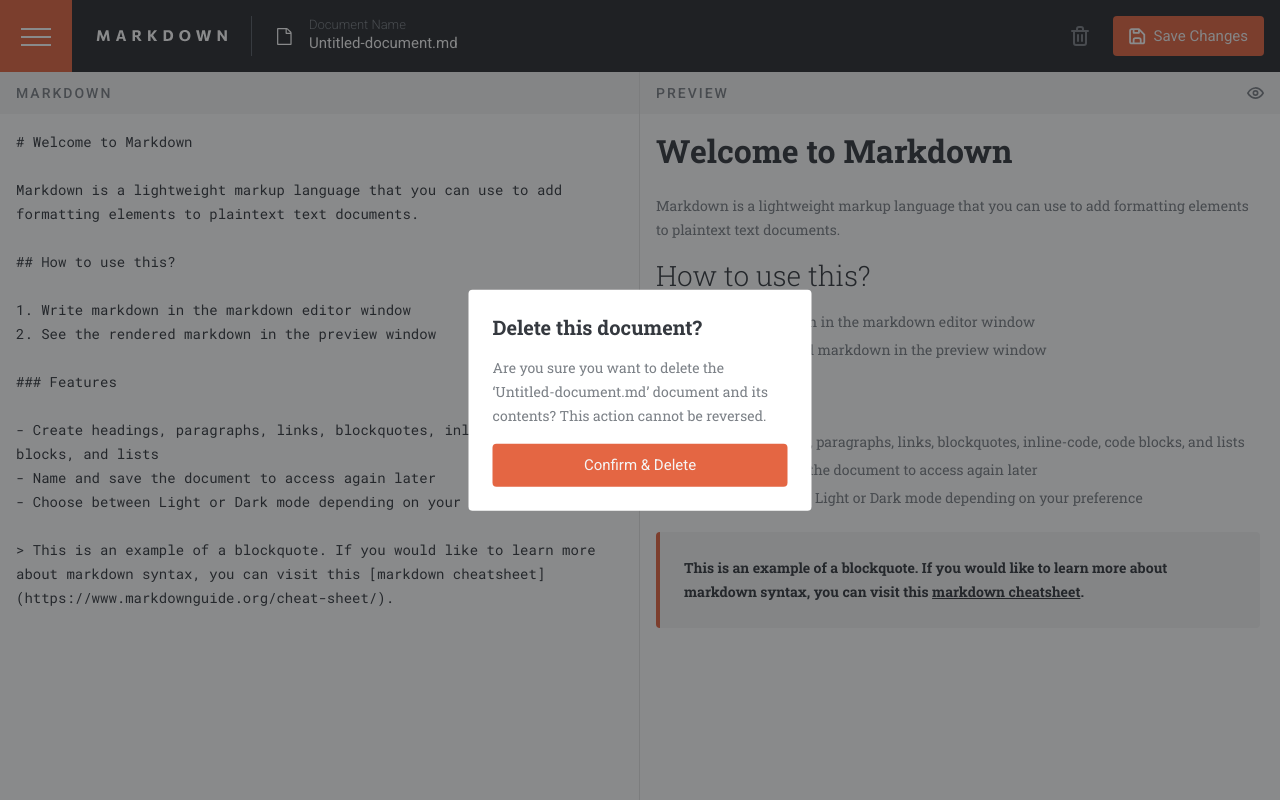
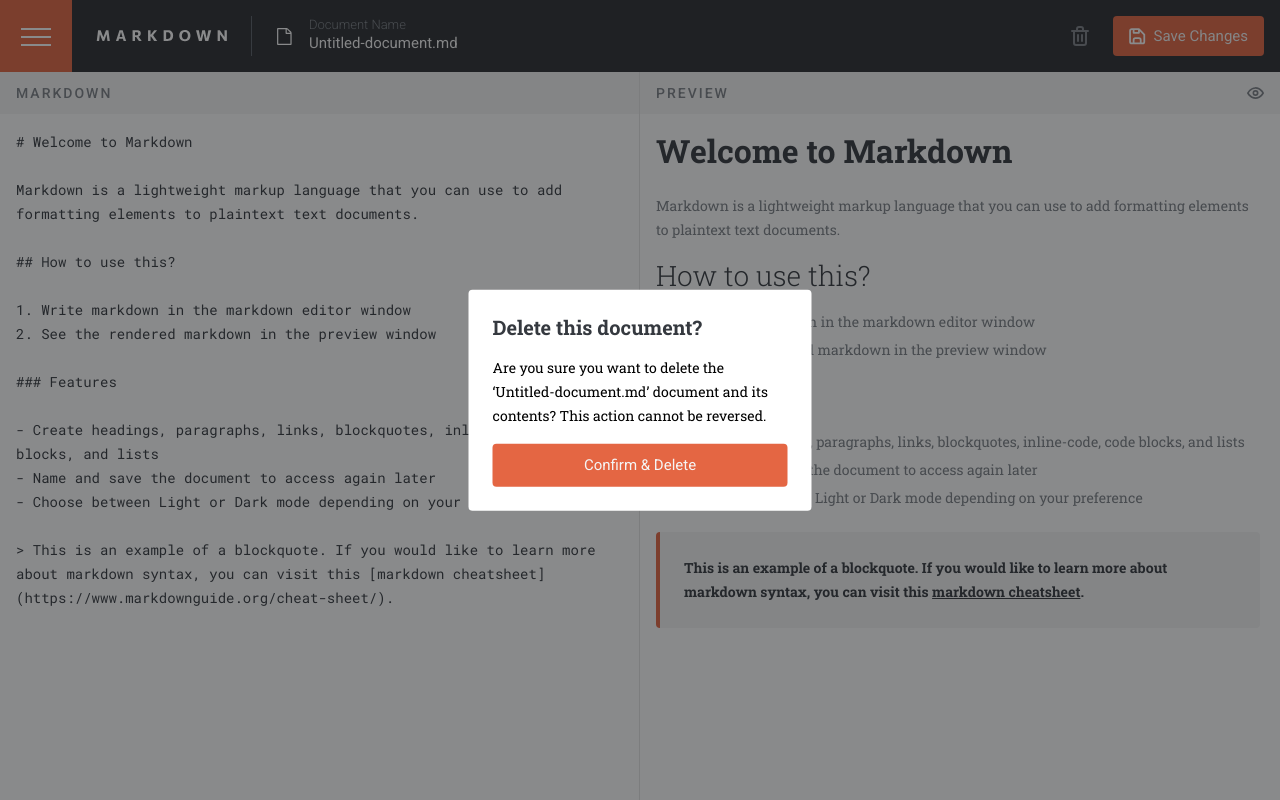
Before and after one commit to Furxx2000/In-browser-markdown-editor, a React (Vite) app: page / in a window 1280 px wide. Both pictures are taken after a click on the icon 1079 px from the left and 36 px from the top of the page. Built offline with nearby package versions, Linux system fonts and the light colour scheme.

Commit message:
Remove isDarkMode in Dialog component

```diff
--- a/src/components/Layout/MarkdownEditor.tsx
+++ b/src/components/Layout/MarkdownEditor.tsx
@@ -59,7 +59,6 @@ function MarkdownEditor() {
         name={curFile.name}
         timeStamp={curFile.timeStamp}
         isOpenDialog={isOpenDialog}
-        isDarkMode={isDarkMode}
         changeDialogStatus={changeDialogStatus}
         deleteCurFile={deleteCurDocument}
       />
--- a/src/components/UI/Dialog.tsx
+++ b/src/components/UI/Dialog.tsx
@@ -4,7 +4,6 @@ interface Props {
   name: string;
   timeStamp: string;
   isOpenDialog: boolean;
-  isDarkMode: boolean;
   changeDialogStatus: () => void;
   deleteCurFile: (fileName: string) => void;
 }
@@ -15,7 +14,6 @@ function Dialog({
   name,
   timeStamp,
   isOpenDialog,
-  isDarkMode,
 }: Props) {
   return (
     <>
@@ -29,11 +27,7 @@ function Dialog({
         className={`dialog rounded flex ${isOpenDialog ? 'is-active' : ''}`}
       >
         <h4 className='dialog-title'>Delete this document?</h4>
-        <p
-          className={`dialog-description ff-roboto-slab fs-250 text-gray-${
-            isDarkMode ? '3' : '2'
-          }`}
-        >
+        <p className='dialog-description ff-roboto-slab fs-250'>
           Are you sure you want to delete the ‘{name}’ document and its
           contents? This action cannot be reversed.
         </p>
```
